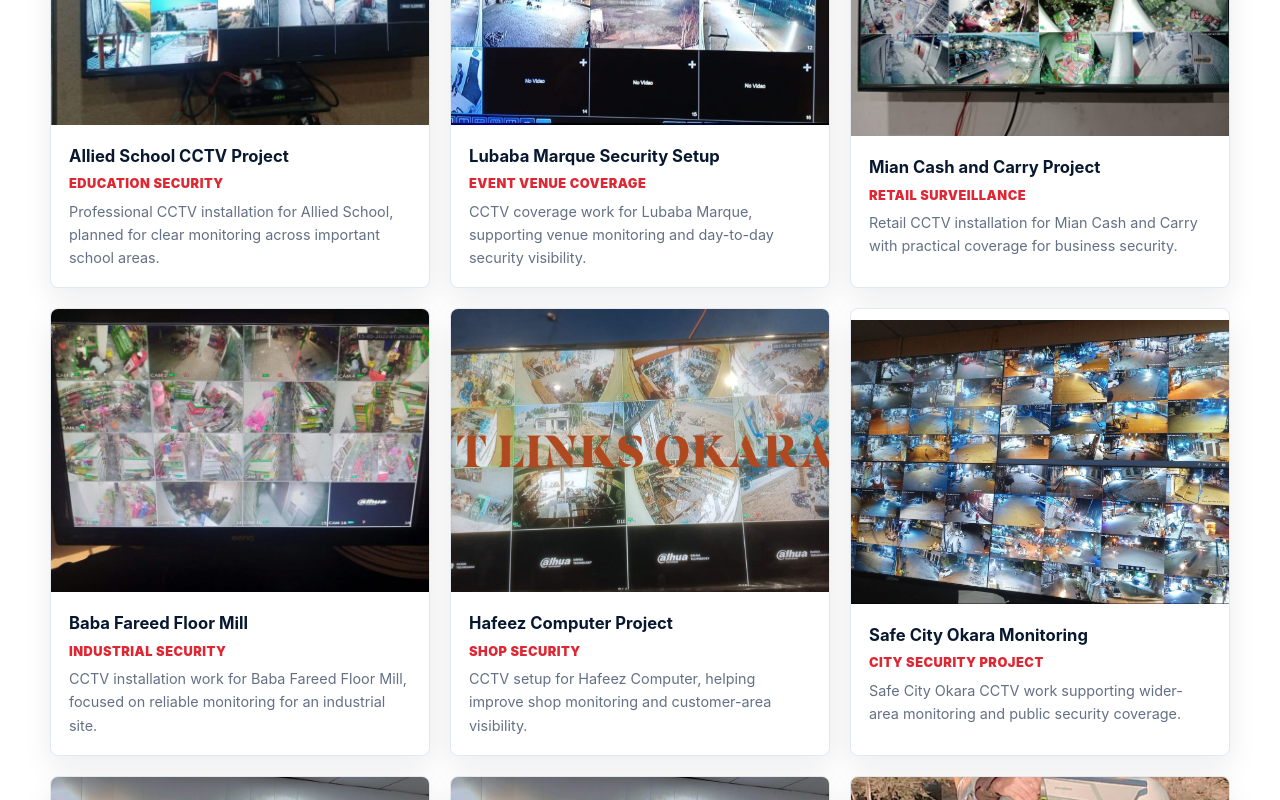
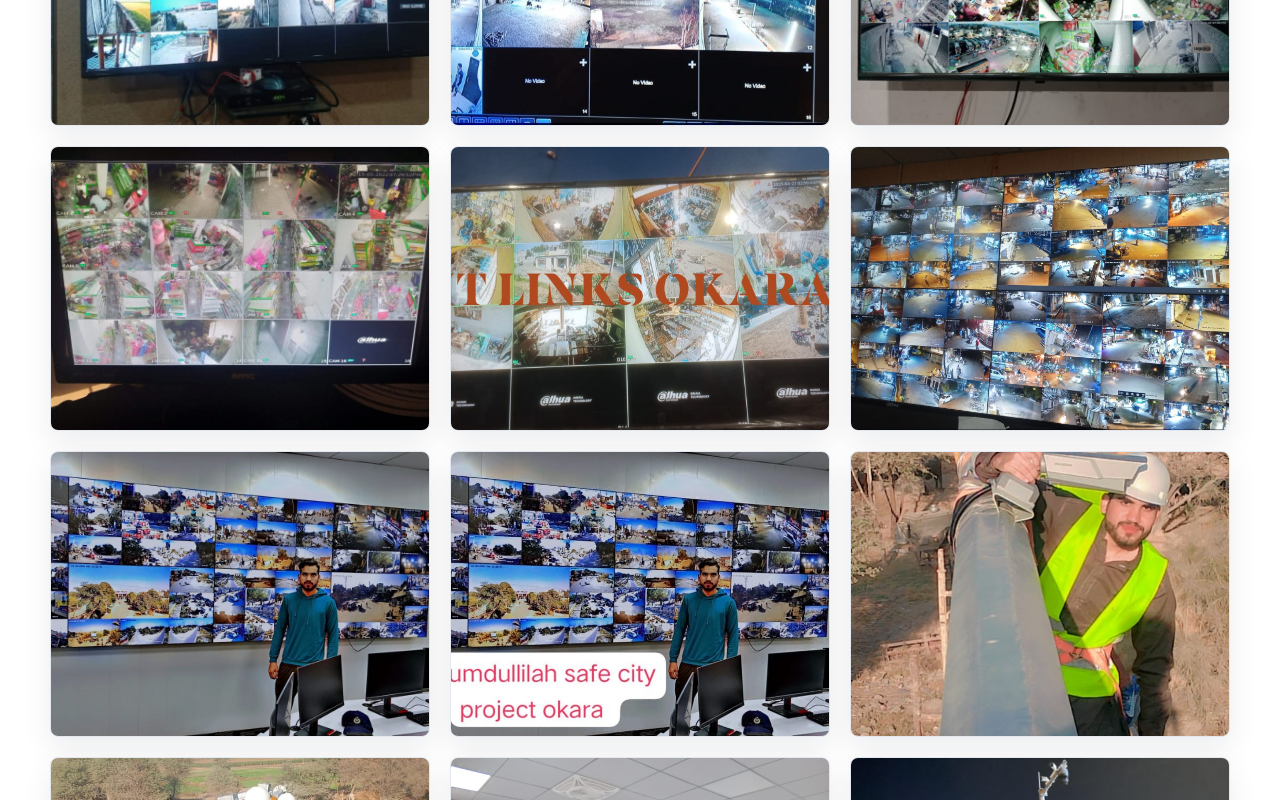
Before and after one commit to mazhardev/itlinksokara, a Next.js app: page /gallery in a window 1280 px wide. Shown: the part 1260-2060 px from the top of the page. Built offline with nearby package versions, Linux system fonts and the light colour scheme.

Commit message:
Remove unused gallery card copy styles and related markup from GalleryLightbox component

```diff
--- a/components/GalleryLightbox.jsx
+++ b/components/GalleryLightbox.jsx
@@ -102,11 +102,6 @@
             <span className={`gallery-visual ${item.art || ""}`}>
               <GalleryMedia item={item} />
             </span>
-            <span className="gallery-card-copy">
-              <strong>{item.title}</strong>
-              <span>{item.subtitle}</span>
-              <small>{item.text}</small>
-            </span>
           </button>
         ))}
       </div>
@@ -119,7 +114,7 @@
             onClick={() => setActiveItem(null)}
             aria-label="Close gallery preview"
           ></button>
-          <div className="lightbox-dialog" role="dialog" aria-modal="true" aria-labelledby="lightbox-title">
+          <div className="lightbox-dialog" role="dialog" aria-modal="true" aria-label="Gallery media preview">
             <button
               className="lightbox-close"
               type="button"
@@ -131,10 +126,6 @@
             <div className={`lightbox-preview ${activeItem.art || ""}`}>
               <GalleryMedia item={activeItem} immediate lightbox />
             </div>
-            <div className="lightbox-copy">
-              <h2 id="lightbox-title">{activeItem.title}</h2>
-              <p>{activeItem.text}</p>
-            </div>
           </div>
         </div>
       ) : null}
--- a/style.css
+++ b/style.css
@@ -1780,31 +1780,6 @@
   margin: 0;
 }
 
-.gallery-card-copy {
-  display: grid;
-  gap: 5px;
-  padding: 18px;
-}
-
-.gallery-card-copy strong {
-  color: var(--navy);
-  font-size: 1.04rem;
-}
-
-.gallery-card-copy > span {
-  color: var(--red);
-  font-size: 0.8rem;
-  font-weight: 900;
-  letter-spacing: 0.04em;
-  text-transform: uppercase;
-}
-
-.gallery-card-copy small {
-  color: var(--muted);
-  font-size: 0.9rem;
-  line-height: 1.6;
-}
-
 .lightbox-copy {
   padding: 18px 20px 20px;
   background: var(--white);
```
